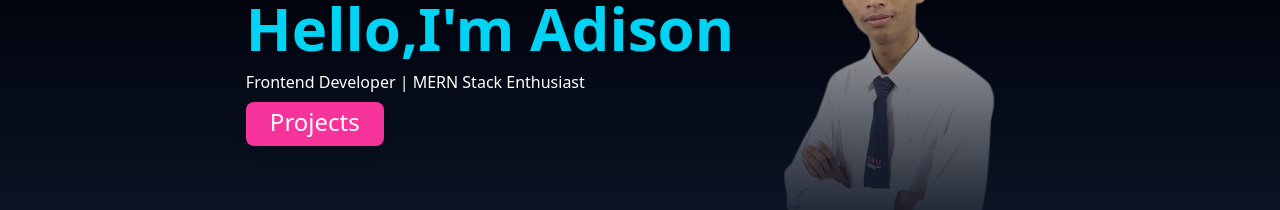
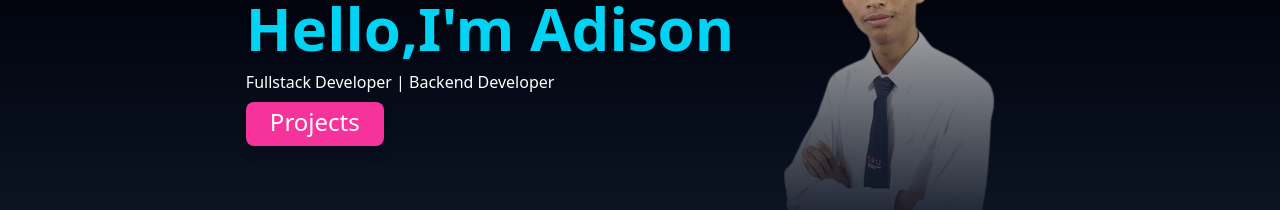
Before and after one commit to GGameover-AI/PortfolioReactTailwind, a React (Vite) app: page / in a window 1280 px wide. Shown: the part 200-410 px from the top of the page. Built offline with nearby package versions, Linux system fonts and the light colour scheme.

Commit message:
[update]-<hero>

```diff
--- a/src/Components/Hero.jsx
+++ b/src/Components/Hero.jsx
@@ -9,7 +9,7 @@ export default function Hero() {
           <h1 className="text-cyan-400 text-4xl sm:text-6xl font-bold drop-shadow mb-3">
             Hello,I'm Adison
           </h1>
-          <p className="mb-2 text-sm sm:text-base">Frontend Developer | MERN Stack Enthusiast</p>
+          <p className="mb-2 text-sm sm:text-base">Fullstack Developer | Backend Developer</p>
           <button className="hidden sm:flex px-6 pb-2 pt-1 bg-pink-500 hover:bg-pink-400 rounded-lg shadow-lg border-gray-700 text-white text-center sm:text-2xl">
             <Link to="Projects" smooth={true}>
               Projects
```
